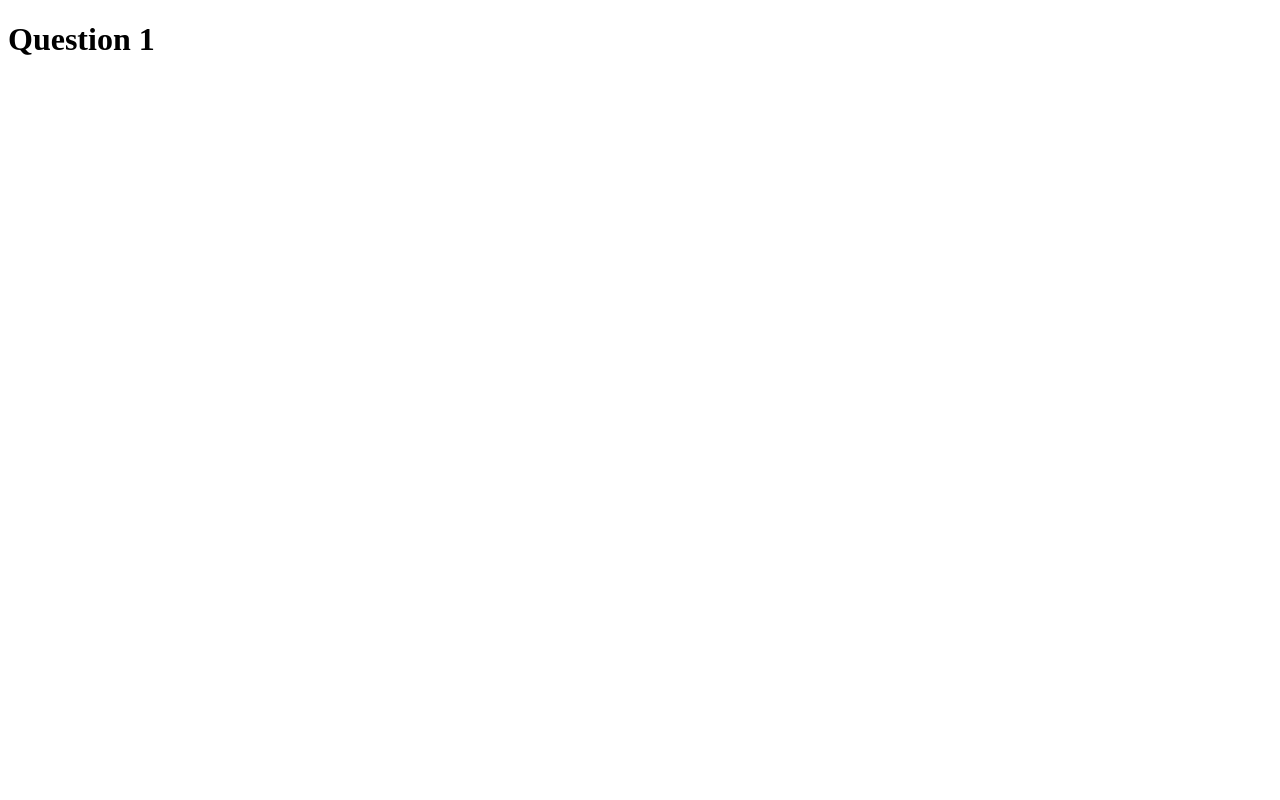
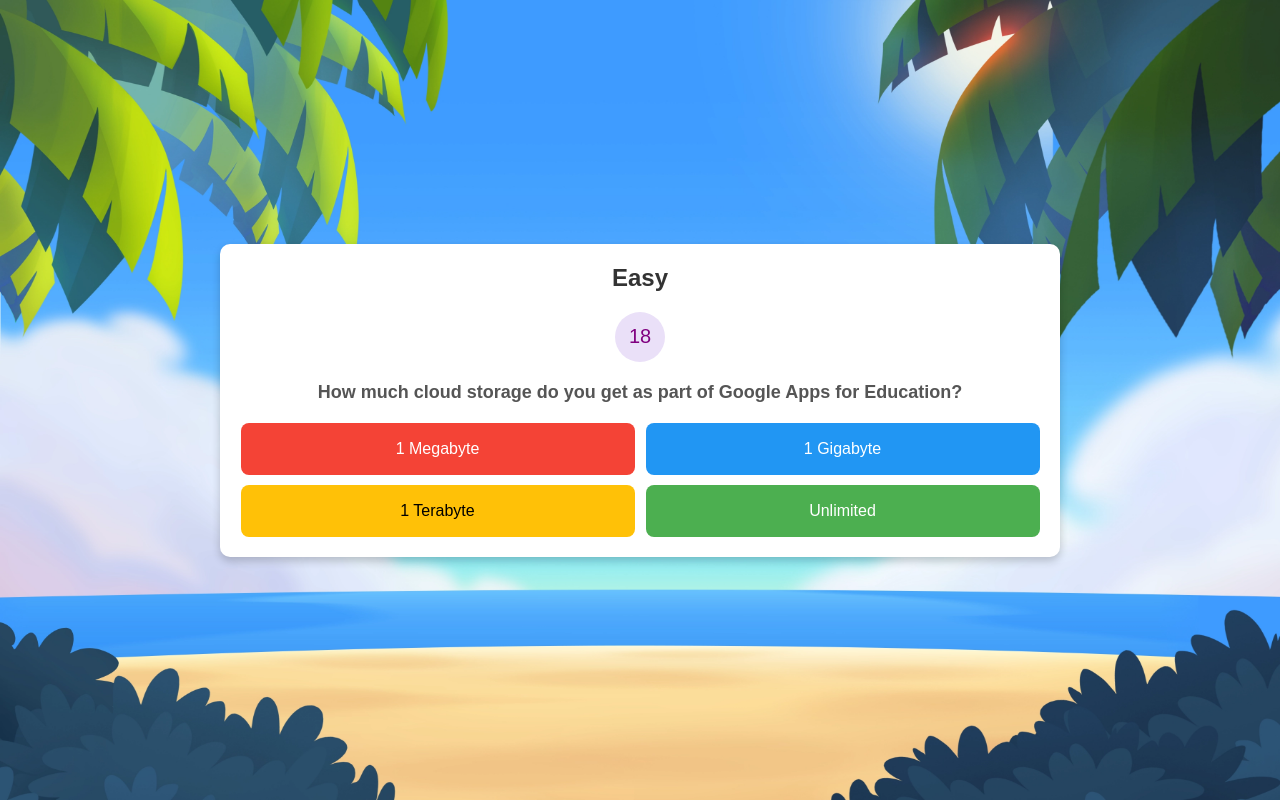
Before and after one commit to YoussifTheBest2/InteractiveQuiz, a plain HTML site: page quizPage.html in a window 1280 px wide. Drawn offline with Linux system fonts and the light colour scheme.

Commit message:
added some stuff 👍

```diff
--- a/index.css
+++ b/index.css
@@ -1,4 +1,4 @@
-body {
+body,html {
   background-image: url('./Imgs/bg2.webp');
   background-repeat: no-repeat;
   background-size: 100% 100%; /* Stretches the image to fit both width and height */
@@ -8,6 +8,10 @@ body {
   overflow: hidden;
 }
 
+a {
+  text-decoration: none; /* Removes underline, overline, or strikethrough */
+  all: unset; /* Optionally removes all inherited styles */
+}
 
 .container {
   display: flex;
@@ -48,6 +52,7 @@ margin-top: 10px;
     width: 12em;
     height: 12em;
     transition: all .2s;
+    border-radius: 10%;
   }
 
   .easyOption {
--- a/music.js
+++ b/music.js
@@ -1,8 +1,21 @@
 const audioSrc = "./Imgs/audio.mp3";
-const volume = 0.4;
+const volume = 0.2;
 const loop = true;
 
 const backgroundMusic = new Audio(audioSrc);
 backgroundMusic.volume = volume;
 backgroundMusic.loop = loop;
-backgroundMusic.play()
+
+const savedTime = localStorage.getItem('audioTime');
+if (savedTime) {
+  backgroundMusic.currentTime = parseFloat(savedTime);
+}
+backgroundMusic.play().catch(error => {
+  console.log("Autoplay failed:", error);
+});
+backgroundMusic.addEventListener('timeupdate', () => {
+  localStorage.setItem('audioTime', backgroundMusic.currentTime);
+});
+window.addEventListener('beforeunload', () => {
+  localStorage.setItem('audioTime', backgroundMusic.currentTime);
+});
--- /dev/null
+++ b/quizPage.css
@@ -0,0 +1,105 @@
+body,html {
+    background-image: url('./Imgs/bg2.webp');
+    background-repeat: no-repeat;
+    background-size: 100% 100%; /* Stretches the image to fit both width and height */
+    background-position: center;
+    height: 100vh;
+    margin: 0;
+    overflow: hidden;
+  }
+
+  a {
+    text-decoration: none   ; /* Removes underline, overline, or strikethrough */
+    all: unset; /* Optionally removes all inherited styles */
+  }
+body {
+    font-family: Arial, sans-serif;
+    margin: 0;
+    padding: 0;
+    display: flex;
+    justify-content: center;
+    align-items: center;
+    height: 100vh;
+    background-color: #f9f9f9;
+  }
+
+  .container {
+    width: 80%;
+    max-width: 800px;
+    background-color: white;
+    border-radius: 10px;
+    box-shadow: 0 4px 8px rgba(0, 0, 0, 0.2);
+    text-align: center;
+    padding: 20px;
+  }
+
+  .header {
+    font-size: 24px;
+    font-weight: bold;
+    color: #333;
+    margin-bottom: 20px;
+  }
+
+  .question, .question h2 {
+    font-size: 18px;
+    color: #555;
+    margin: 20px 0;
+  }
+
+  .options {
+    display: flex;
+    flex-wrap: wrap;
+    justify-content: space-around;
+    gap: 10px;
+  }
+
+  .option {
+    flex: 1 1 45%;
+    max-width: 45%;
+    background-color: #efefef;
+    padding: 15px;
+    border-radius: 8px;
+    text-align: center;
+    cursor: pointer;
+    border: 2px solid transparent;
+    transition: transform 0.2s, border-color 0.2s;
+  }
+
+  .option:hover {
+    transform: scale(1.05);
+    border-color: #ddd;
+  }
+
+  .timer {
+    font-size: 20px;
+    color: purple;
+    background-color: #eae0f8;
+    width: 50px;
+    height: 50px;
+    display: flex;
+    justify-content: center;
+    align-items: center;
+    border-radius: 50%;
+    margin: 0 auto 20px auto;
+  }
+
+  /* Specific colors for options */
+  .red {
+    background-color: #f44336;
+    color: white;
+  }
+
+  .blue {
+    background-color: #2196F3;
+    color: white;
+  }
+
+  .yellow {
+    background-color: #FFC107;
+    color: black;
+  }
+
+  .green {
+    background-color: #4CAF50;
+    color: white;
+  }
--- a/quizPage.html
+++ b/quizPage.html
@@ -4,19 +4,25 @@
     <meta charset="UTF-8">
     <meta name="viewport" content="width=device-width, initial-scale=1.0">
     <title>Interactive Quiz</title>
+    <link rel="stylesheet" href="./quizPage.css">
 </head>
 <body>
+
     <div class="container">
-        <div class="titleContainer">
-            <h1 class="title-font">Question 1</h1>
+        <div class="header" id="headerDiff">Easy</div>
+        <div class="timer">18</div>
+        <div class="question">
+          <h2 id="questionTitle">How much cloud storage do you get as part of Google Apps for Education?</h2>
+        </div>
+        <div class="options">
+          <div class="option red">1 Megabyte</div>
+          <div class="option blue">1 Gigabyte</div>
+          <div class="option yellow">1 Terabyte</div>
+          <div class="option green">Unlimited</div>
+        </div>
+      </div>
+      <script src="./quizPage.js"></script>
+      <script src="./music.js"></script>
 
-        </div>
-        <div class="optionsContainer">
-
-        </div>
-    </div>
-
-
-      <script src="./music.js"></script>
 </body>
 </html>
```
Also changed, not shown: exportOptions.js (added, +22 -0 lines), index.html (+8 -6 lines), quizPage.js (added).
